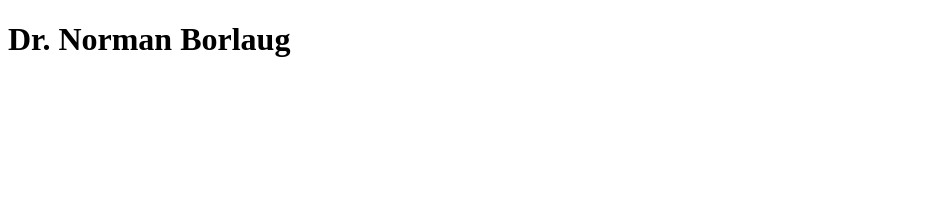
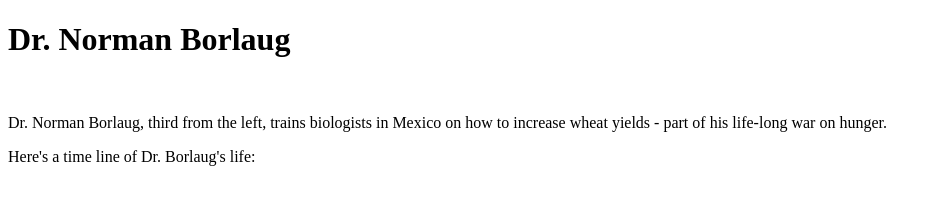
Before and after one commit to boo-shehab/Iraq-kenya, a plain HTML site: page fcc-test-suite-template-master/index.html in a window 1280 px wide. Shown: the whole page, without its empty margins (0-941 px from the left). Drawn offline with Linux system fonts and the light colour scheme.

Commit message:
update main

```diff
--- a/fcc-test-suite-template-master/index.html
+++ b/fcc-test-suite-template-master/index.html
@@ -14,7 +14,9 @@
 
       <div id="img-div">
        <img id="image" src=""></img>
+       <p class="img-caption">Dr. Norman Borlaug, third from the left, trains biologists in Mexico on how to increase wheat yields - part of his life-long war on hunger.</p>
       </div>
+      <p id="tribute-info">Here's a time line of Dr. Borlaug's life:</p>
     </main>
     <!--
 
```
Also changed, not shown: fcc-test-suite-template-master/image/tribute-page-main-image.jpg (added).
